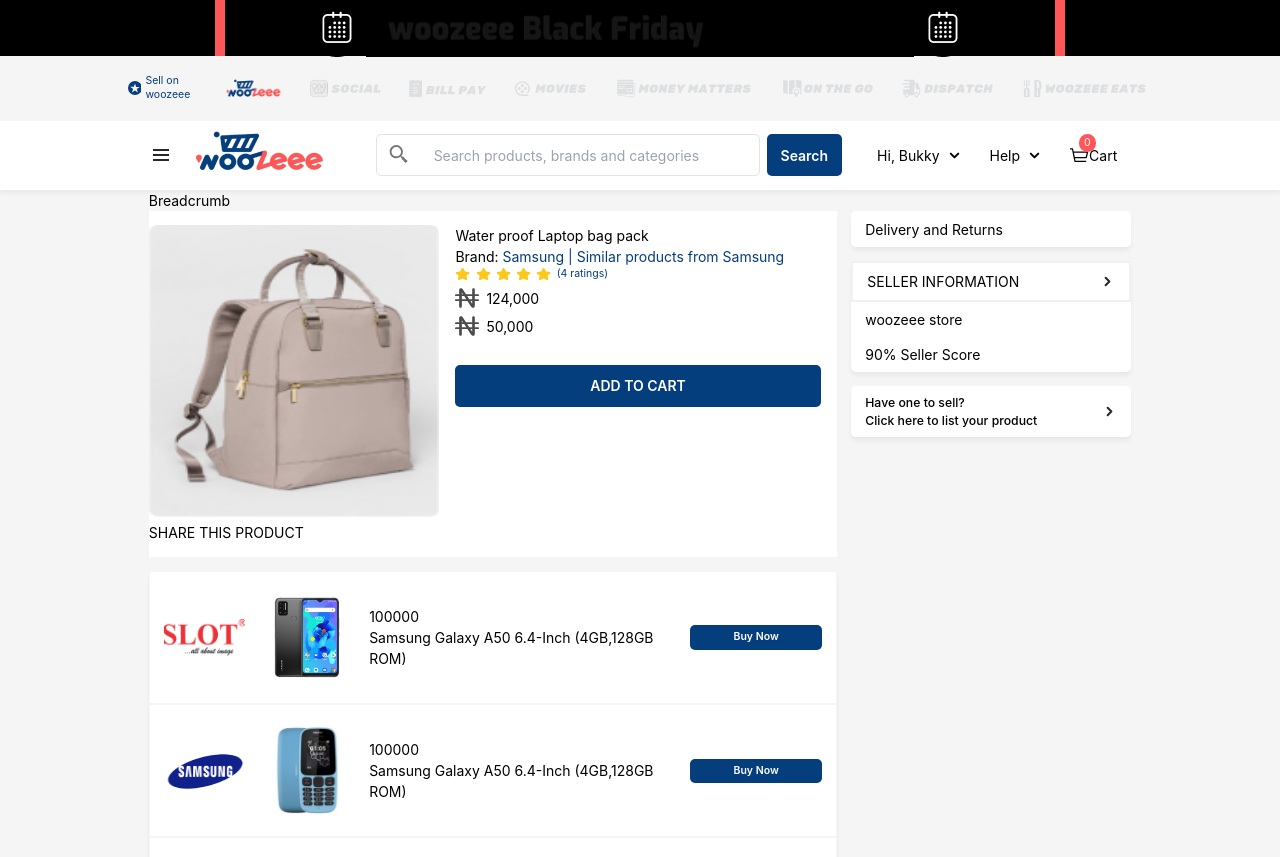
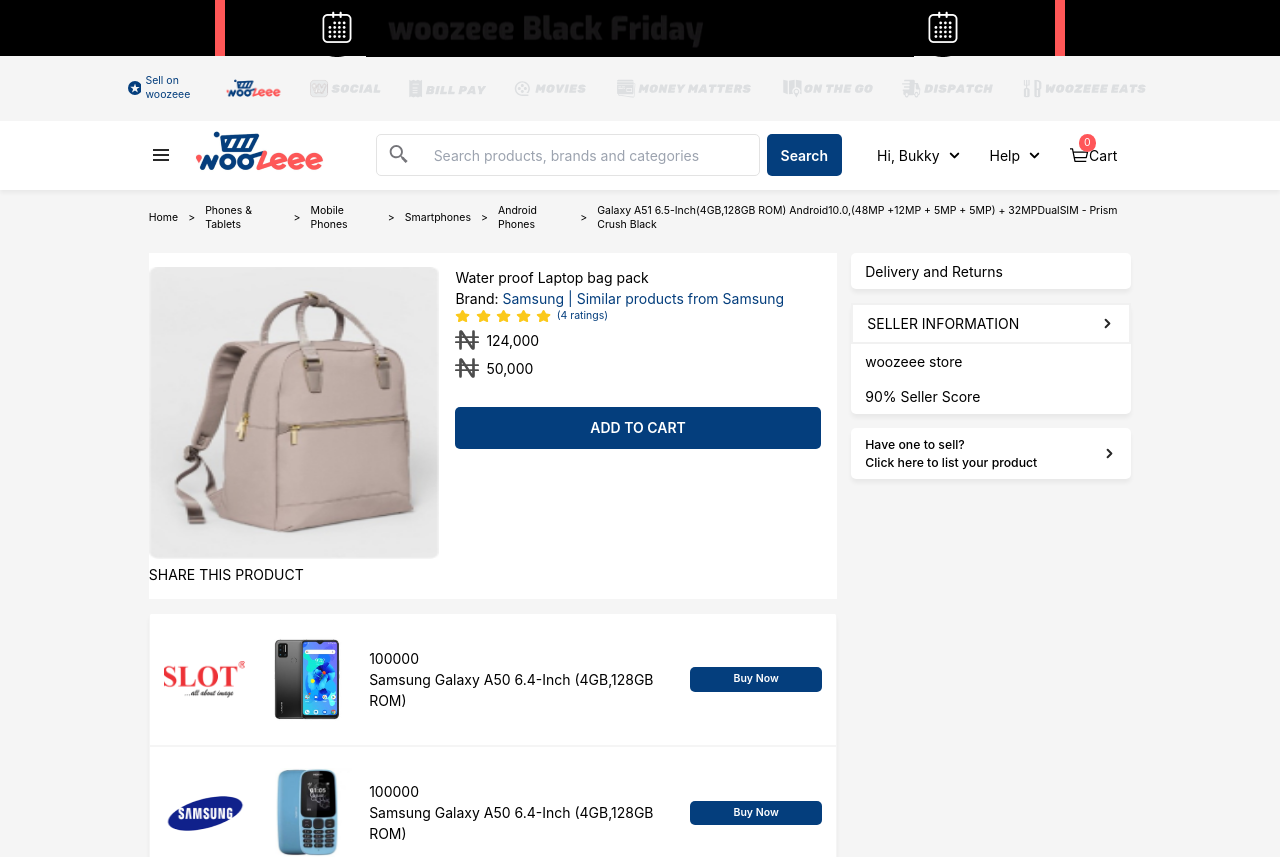
Before and after one commit to aishacodes/clickNshop, a Next.js app: page /11 in a window 1280 px wide. Shown: the top 857 px of the page. Built offline with nearby package versions, Linux system fonts and the light colour scheme.

Commit message:
fix: cart

```diff
--- /dev/null
+++ b/src/components/atoms/BreadCrumb.tsx
@@ -0,0 +1,75 @@
+import Link from "next/link";
+import { useRouter } from "next/router";
+
+function Breadcrumbs() {
+  const { pathname } = useRouter();
+  return (
+    <nav className="w-full px-0 text-xs py-2 mt-2 bg-[#F5F5F5] shadow-none">
+      <Link
+        href="/"
+        className={
+          pathname === "/" ? "breadcrumb-active" : "breadcrumb-not-active"
+        }
+      >
+        Home
+      </Link>
+      <span className="breadcrumb-arrow">&gt;</span>
+      <Link
+        href="/products"
+        className={
+          pathname.startsWith("/products")
+            ? "breadcrumb-active"
+            : "breadcrumb-not-active"
+        }
+      >
+        Phones & Tablets
+      </Link>
+      <span className="breadcrumb-arrow">&gt;</span>
+      <Link
+        href="/products/1"
+        className={
+          pathname === "/products/1"
+            ? "breadcrumb-active"
+            : "breadcrumb-not-active"
+        }
+      >
+        Mobile Phones
+      </Link>
+      <span className="breadcrumb-arrow">&gt;</span>
+      <Link
+        href="/products/1"
+        className={
+          pathname === "/products/1"
+            ? "breadcrumb-active"
+            : "breadcrumb-not-active"
+        }
+      >
+        Smartphones
+      </Link>
+      <span className="breadcrumb-arrow">&gt;</span>
+      <Link
+        href="/products/1"
+        className={
+          pathname === "/products/1"
+            ? "breadcrumb-active"
+            : "breadcrumb-not-active"
+        }
+      >
+        Android Phones
+      </Link>
+      <span className="breadcrumb-arrow">&gt;</span>
+      <Link
+        href="/products/1"
+        className={
+          pathname === "/products/1"
+            ? "breadcrumb-active"
+            : "breadcrumb-not-active"
+        }
+      >
+        Galaxy A51 6.5-Inch(4GB,128GB ROM) Android10.0,(48MP +12MP + 5MP + 5MP)
+        + 32MPDualSIM - Prism Crush Black
+      </Link>
+    </nav>
+  );
+}
+export default Breadcrumbs;
--- a/src/pages/[product].tsx
+++ b/src/pages/[product].tsx
@@ -2,6 +2,7 @@
 import { Router, useRouter } from "next/router";
 import React, { useEffect, useState } from "react";
 import { useDispatch } from "react-redux";
+import Breadcrumbs from "../components/atoms/BreadCrumb";
 import Button from "../components/atoms/Button";
 import Naira from "../components/atoms/vectors/Naira";
 import StarRating from "../components/atoms/vectors/StarRating";
@@ -29,8 +30,10 @@
   return (
     <Layout>
       <main className="Product">
-        <div>Breadcrumb</div>
-        <div className="grid grid-cols-[1fr_20rem] gap-4">
+        <div>
+          <Breadcrumbs />
+        </div>
+        <div className="grid grid-cols-[1fr_20rem] gap-4 mt-4">
           <section className="product-details">
             {productData && (
               <div>
--- a/src/pages/_app.tsx
+++ b/src/pages/_app.tsx
@@ -11,9 +11,7 @@
 
   return (
     <Provider store={store}>
-      {/* <PersistGate loading={null} persistor={persistor}> */}
       <Component {...pageProps} />
-      {/* </PersistGate> */}
     </Provider>
   );
 }
--- a/src/pages/cart.tsx
+++ b/src/pages/cart.tsx
@@ -6,6 +6,7 @@
 import Recommended from "../components/organisms/Recommended";
 import Layout from "../components/templates/Layout";
 import { useAppSelector } from "../utils";
+import { totalCartAmount } from "../utils/helpers";
 
 const Cart = () => {
   const {
@@ -23,14 +24,14 @@
             <span>items on your Cart are eligible for Free Shipping.</span>
           </header>
           <header className="table-header">
-            <h1>Items</h1>
+            <h1 className="items">Items</h1>
             <h1>quantity</h1>
             <h1>unit price</h1>
             <h1>subtotal</h1>
           </header>
-          <main>
-            {cart.length &&
-              cart.map(({ product, quantity }, productIndex) => (
+          {cart.length ? (
+            <main>
+              {cart.map(({ product, quantity }, productIndex) => (
                 <div className="cart-detail" key={productIndex}>
                   <div className="flex gap-3">
                     <Image width={60} height={60} src={product.img} />
@@ -41,7 +42,14 @@
                   <p>{product.price * quantity}</p>
                 </div>
               ))}
-          </main>
+              <div className="total">
+                <p>Total</p>
+                <p>{totalCartAmount(cart)}</p>
+              </div>
+            </main>
+          ) : (
+            <p className="">Cart is Empty</p>
+          )}
         </div>
         <section className="cont-shop">
           <Button otherClasses="max-w-max " outlined>
--- a/src/store/index.ts
+++ b/src/store/index.ts
@@ -1,7 +1,6 @@
 import { configureStore } from "@reduxjs/toolkit";
 import cartReducer from "./cartReducer";
 import storage from "redux-persist/lib/storage";
-// import storage from "./storage";
 
 import {
   persistReducer,
--- /dev/null
+++ b/src/styles/ComponentStyles/Breadcrumbs.scss
@@ -0,0 +1,10 @@
+.breadcrumb-not-active {
+  color: #cccccc;
+}
+.breadcrumb-active {
+  color: #000000;
+}
+.breadcrumb-arrow {
+  margin-left: 10px;
+  margin-right: 10px;
+}
--- a/src/styles/PagesStyles/Cart.scss
+++ b/src/styles/PagesStyles/Cart.scss
@@ -10,10 +10,9 @@
     &.table-header {
       @apply grid grid-cols-[1fr_10rem_10rem_10rem] mb-2;
       h1 {
-        @apply uppercase text-gray4 font-medium text-sm py-2;
-
-        &::not::first-child {
-          @apply flex items-center justify-center;
+        @apply uppercase text-gray4 font-medium text-sm py-2 flex justify-center;
+        &.items {
+          @apply justify-start;
         }
       }
     }
@@ -26,6 +25,9 @@
       @apply flex items-center justify-center;
     }
   }
+  .total {
+    @apply flex justify-end;
+  }
 }
 .cont-shop {
   @apply bg-white h-[4.5rem] mb-[1.875rem] flex justify-end gap-6 items-center px-52;
--- a/src/styles/globals.scss
+++ b/src/styles/globals.scss
@@ -14,6 +14,7 @@
 @import "./ComponentStyles/BuyNow.scss";
 @import "./ComponentStyles/ProductDetails.scss";
 @import "./ComponentStyles/HomeNav.scss";
+@import "./ComponentStyles/Breadcrumbs.scss";
 //pages styles
 @import "./PagesStyles/Home.scss";
 @import "./PagesStyles/Product.scss";
--- /dev/null
+++ b/src/utils/helpers.ts
@@ -0,0 +1,8 @@
+export const totalCartAmount = (cartItems: any[]) => {
+  return Number(
+    cartItems.reduce((acc, item) => {
+      const itemAmount = item.quantity * item.product.price;
+      return acc + itemAmount;
+    }, 0)
+  ).toLocaleString();
+};
```
Also changed, not shown: src/store/storage.js (deleted, +0 -22 lines).
